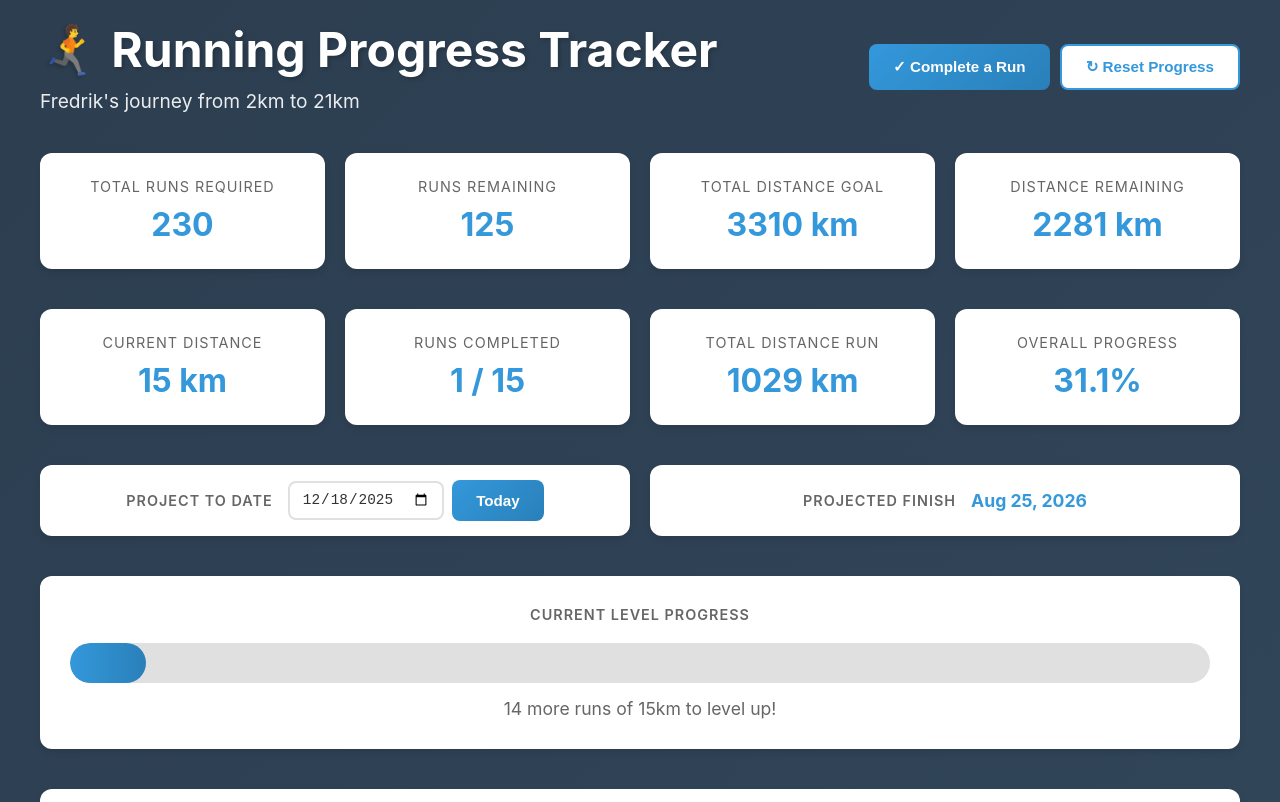
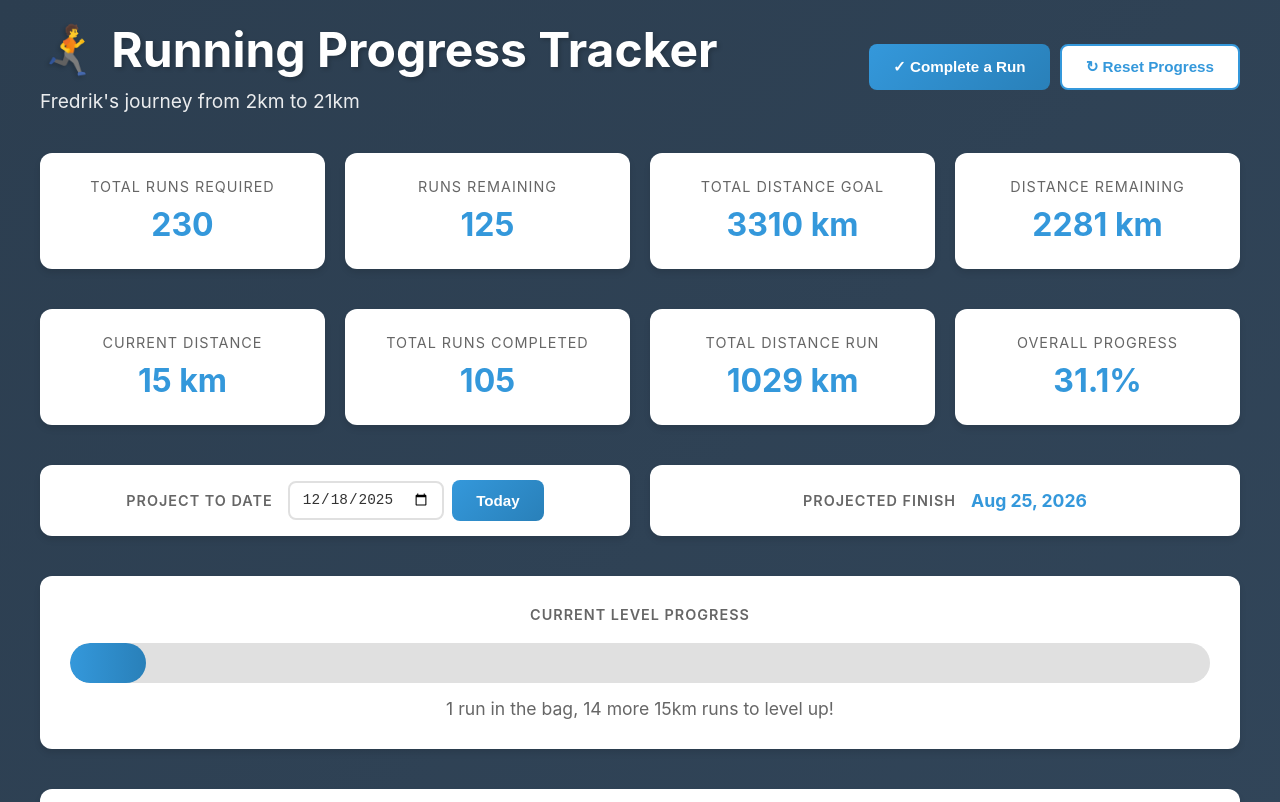
Before and after one commit to brdmr/running_site, a plain HTML site: page index.html in a window 1280 px wide. Shown: the top 802 px of the page. Drawn offline with nearby package versions, Linux system fonts and the light colour scheme.

Commit message:
Add total runs completed stat

```diff
--- a/index.html
+++ b/index.html
@@ -48,8 +48,8 @@
                 <div class="stat-value" id="currentDistance">14 km</div>
             </div>
             <div class="stat-card">
-                <div class="stat-label">Runs Completed</div>
-                <div class="stat-value" id="runsCompleted">6 / 14</div>
+                <div class="stat-label">Total Runs Completed</div>
+                <div class="stat-value" id="totalRunsCompleted">0</div>
             </div>
             <div class="stat-card">
                 <div class="stat-label">Total Distance Run</div>
--- a/script.js
+++ b/script.js
@@ -141,8 +141,6 @@ function formatDate(date) {
 // Update all statistics displays
 function updateStats() {
     document.getElementById('currentDistance').textContent = `${state.currentDistance} km`;
-    document.getElementById('runsCompleted').textContent =
-        `${state.currentRuns} / ${getRunsNeeded(state.currentDistance)}`;
     document.getElementById('totalDistance').textContent = `${getTotalDistanceRun()} km`;
     document.getElementById('overallProgress').textContent = `${getOverallProgress()}%`;
 
@@ -158,9 +156,10 @@ function updateStats() {
 
     // Update progress info
     const runsLeft = getRunsNeeded(state.currentDistance) - state.currentRuns;
+    const runsNeeded = getRunsNeeded(state.currentDistance);
     document.getElementById('progressInfo').textContent =
         runsLeft > 0
-            ? `${runsLeft} more run${runsLeft !== 1 ? 's' : ''} of ${state.currentDistance}km to level up!`
+            ? `${state.currentRuns} ${state.currentRuns === 1 ? 'run' : 'runs'} in the bag, ${runsLeft} more ${state.currentDistance}km ${runsLeft === 1 ? 'run' : 'runs'} to level up!`
             : 'Level complete! Click "Complete a Run" to move to the next level.';
 
     // Update summary stats
@@ -174,6 +173,7 @@ function updateStats() {
     document.getElementById('totalDistanceGoal').textContent = `${totalDistanceGoal} km`;
     document.getElementById('runsRemaining').textContent = totalRuns - runsCompleted;
     document.getElementById('distanceRemaining').textContent = `${totalDistanceGoal - distanceRun} km`;
+    document.getElementById('totalRunsCompleted').textContent = runsCompleted;
 
     // Update projection grid
     updateProjections();
```
